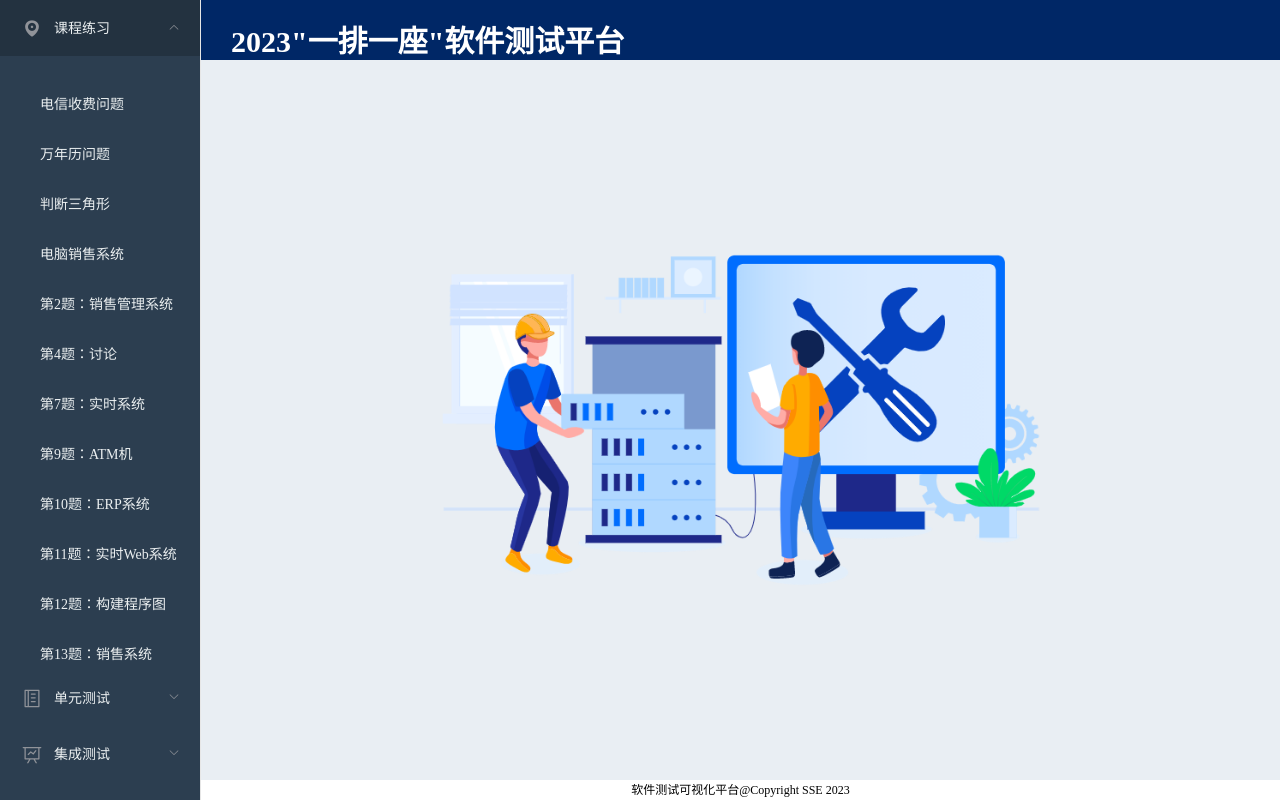
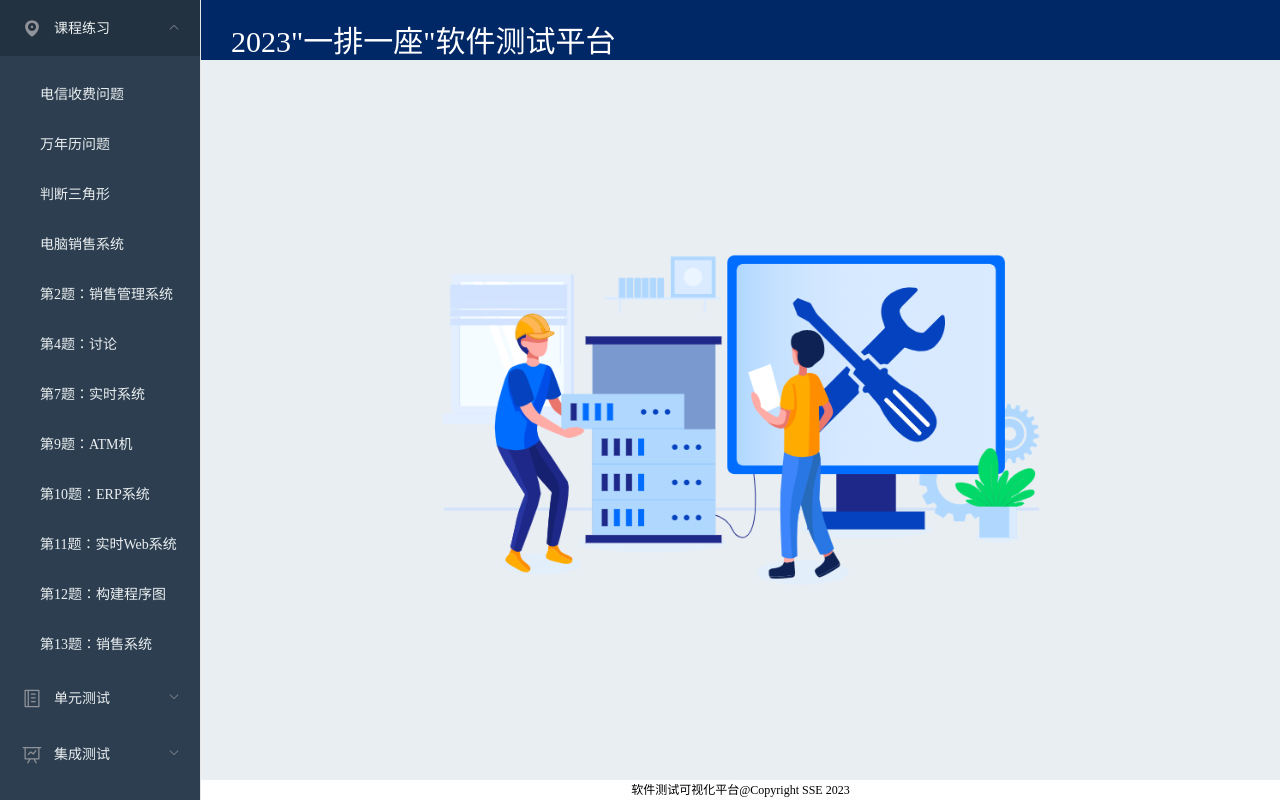
Before and after one commit to IoNaNO/23_Spring_software_testing, a Vue app in the folder frontend/: page / in a window 1280 px wide. Built offline with nearby package versions, Linux system fonts and the light colour scheme.

Commit message:
更改导航栏

```diff
--- a/frontend/src/views/layout/components/asidebar/index.vue
+++ b/frontend/src/views/layout/components/asidebar/index.vue
@@ -124,7 +124,7 @@ methods: {
     padding: 12px 0;
   }
   .el-menu-item {
-    padding: 10px 0;
+    padding: 0;
     &:hover {
       background-color: rgba(255,255,255,0.1);
     }
@@ -136,6 +136,7 @@ methods: {
 
   /* 修改链接颜色 */
   a {
+    text-decoration: none;
     color: #ecf0f1 !important;
     &:hover {
       color: #fdcb6e !important;
--- a/frontend/src/views/layout/components/headbar/index.vue
+++ b/frontend/src/views/layout/components/headbar/index.vue
@@ -79,7 +79,7 @@ export default {
 .title {
   color: #ffffff; // 设置标题为白色，与背景颜色形成对比
   font-size: 30px !important;
-  font-weight: bold; // 增加字体粗细
+  font-weight:500; // 增加字体粗细
   margin-left: 10px; // 增加左边距，与图标之间留出一些空间
 }
 
--- a/frontend/src/views/layout/index.vue
+++ b/frontend/src/views/layout/index.vue
@@ -56,6 +56,11 @@ export default {
     height: 100%;
   }
 }
+.aside::-webkit-scrollbar {
+  width: 0;
+  height: 0;
+  background-color: transparent;
+}
 .main {
   background-color: #e9eef3;
 }
```
